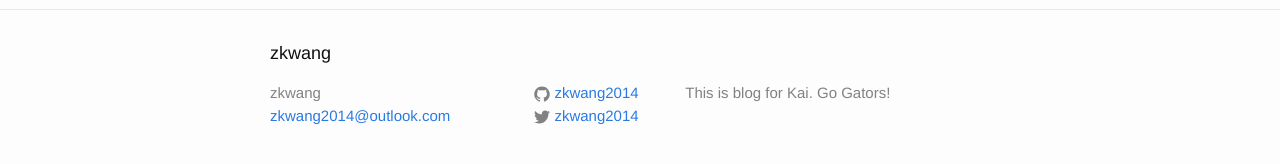
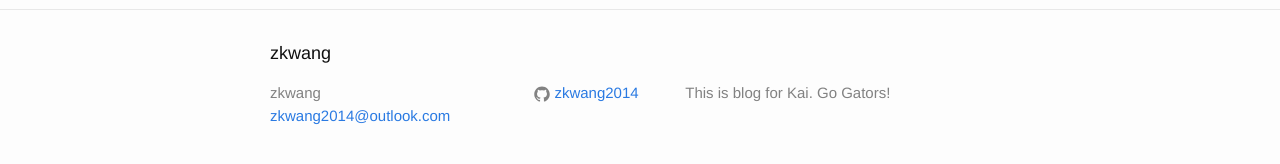
Before and after one commit to zkwang2014/zkwang2014.github.com, a Jekyll site: the page built from _posts/2015-04-06-welcome-to-jekyll.markdown, in a window 1280 px wide. Shown: the part 689-853 px from the top of the page. Built offline with Jekyll 4.4.1, drawn with Linux system fonts in a browser that asks for light colours; comment, search, counter and statistics services are not loaded.

Commit message:
Update _config.yml

```diff
--- a/_config.yml
+++ b/_config.yml
@@ -5,7 +5,7 @@ description: > # this means to ignore newlines until "baseurl:"
   This is blog for Kai. Go Gators!
 baseurl: "" # the subpath of your site, e.g. /blog/
 url: "http://zkwang.org" # the base hostname & protocol for your site
-twitter_username: zkwang2014
+
 github_username:  zkwang2014
 
 # Build settings
```
